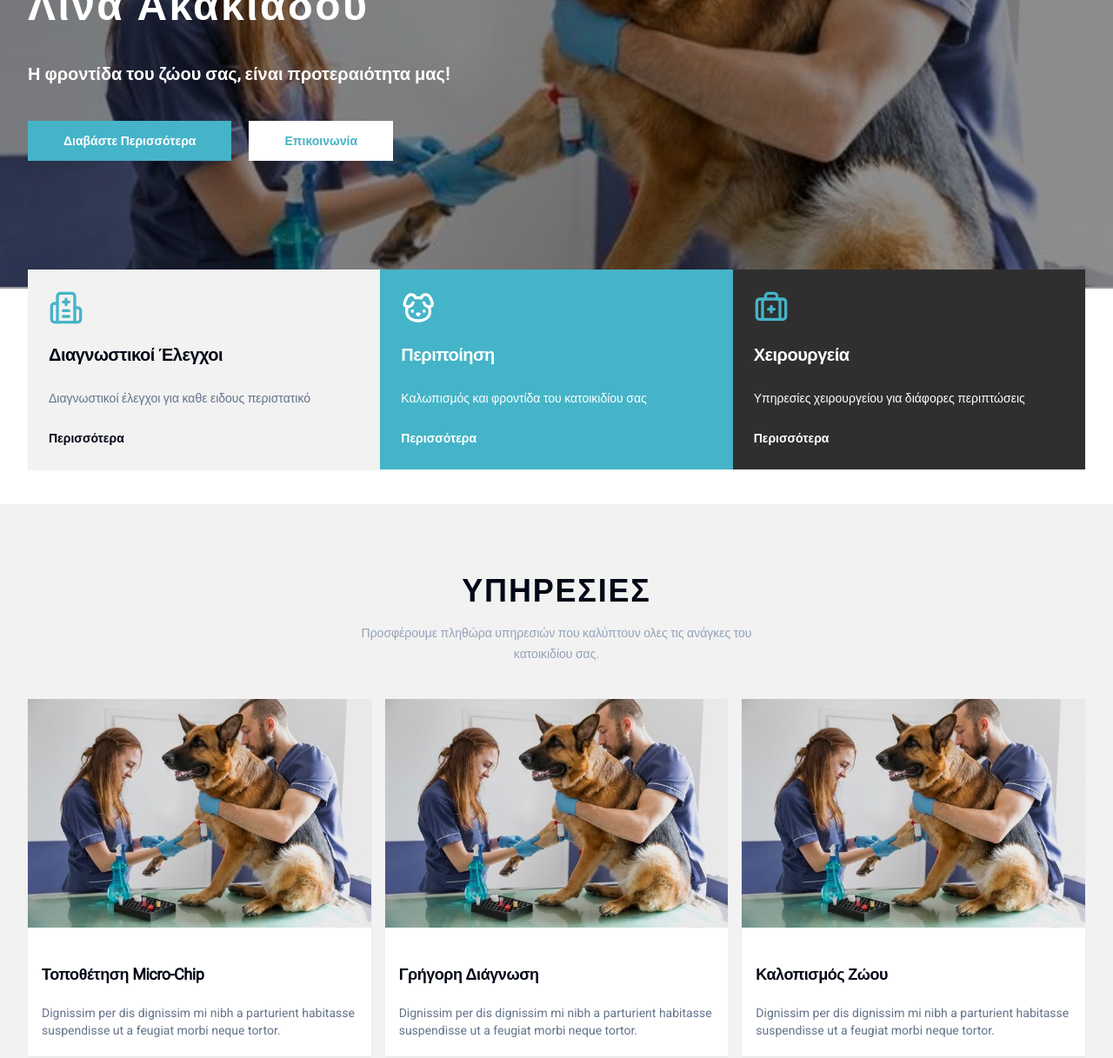
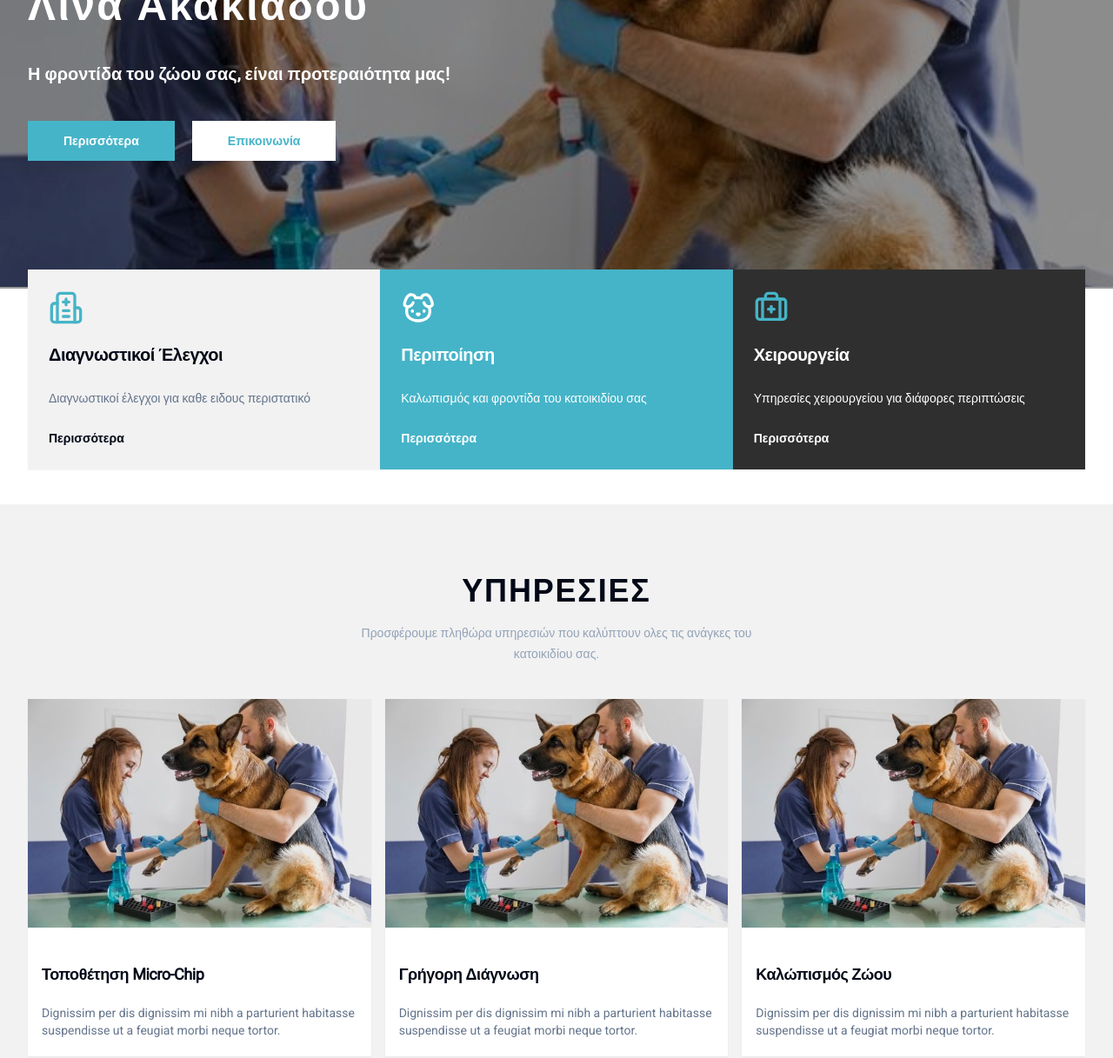
Before and after one commit to LazarosZiskos/vet-practice, a Next.js app: page / in a window 1280 px wide. Shown: the part 340-1557 px from the top of the page at 87% size. Built offline with nearby package versions, Linux system fonts and the light colour scheme.

Commit message:
more dots

```diff
--- a/app/layout.jsx
+++ b/app/layout.jsx
@@ -1,5 +1,6 @@
 import { Roboto } from "next/font/google";
 import "./globals.css";
+import Navbar from "@/components/Navbar";
 
 const roboto = Roboto({ subsets: ["latin"], weight: "400" });
 
@@ -11,7 +12,10 @@ export const metadata = {
 export default function RootLayout({ children }) {
   return (
     <html lang="en">
-      <body className={roboto.className}>{children}</body>
+      <body className={roboto.className}>
+        <Navbar />
+        {children}
+      </body>
     </html>
   );
 }
--- a/app/page.jsx
+++ b/app/page.jsx
@@ -9,7 +9,6 @@ import Testimonials from "@/components/Testimonials";
 export default function Home() {
   return (
     <main>
-      <Navbar />
       <Hero />
       <Services />
       <Doctor />
--- a/components/Doctor.jsx
+++ b/components/Doctor.jsx
@@ -11,7 +11,7 @@ const Doctor = () => {
       <div className="flex flex-col md:flex-row justify-between w-full gap-4">
         <div className="md:w-1/2 flex items-center justify-end mb-4">
           <img
-            src="doctor1.jpg"
+            src="doctor2.jpg"
             alt="doctor"
             className="w-full max-h-[500px] object-contain"
           />
@@ -25,7 +25,7 @@ const Doctor = () => {
           </p>
           <MyButton
             title="Συνεχίστε την Ανάγνωση"
-            href="/"
+            href="/about"
             style="flex items-center gap-2 text-white bg-blue1 border border-blue1 hover:bg-transparent hover:text-blue1 mr-5"
             icon={<ArrowRight />}
           ></MyButton>
--- a/components/Hero.jsx
+++ b/components/Hero.jsx
@@ -21,14 +21,14 @@ const Hero = () => {
               className="text-white font-bold leading-1 text-4xl tracking-wider pb-4 max-w-[300px]
             md:text-5xl md:max-w-[500px] md:pb-10"
             >
-              Κτηνιατρείο <br />
-              Λίνα Ακακιάδου
+              Κτηνιατρείο <br /> Λίνα Ακακιάδου
             </h1>
             <p className="text-white pb-4 font-semibold text-sm md:text-xl md:pb-10">
               Η φροντίδα του ζώου σας, είναι προτεραιότητα μας!
             </p>
+            <div className="flex">
               <MyButton
-              title="Διαβάστε Περισσότερα"
+                title="Περισσότερα"
                 style="text-white bg-blue1 border border-blue1 hover:bg-transparent hover:text-blue1 mr-5"
                 href="/about"
               />
@@ -38,6 +38,7 @@ const Hero = () => {
               hover:text-white"
                 href="/contact"
               />
+            </div>
           </div>
         </div>
 
--- a/components/Services.jsx
+++ b/components/Services.jsx
@@ -39,7 +39,7 @@ const Services = () => {
           <Card>
             <img src="dog1.jpg" alt="dog1" className="w-full" />
             <CardTitle className="pt-10 pb-5 pl-4 pr-4 text-lg hover:text-blue1">
-              Καλοπισμός Ζώου
+              Καλώπισμός Ζώου
             </CardTitle>
             <CardDescription className="pb-5 pl-4 pr-4">
               Dignissim per dis dignissim mi nibh a parturient habitasse
@@ -50,7 +50,7 @@ const Services = () => {
         <div className="flex justify-start mt-10">
           <MyButton
             title="Όλες οι υπηρεσίες"
-            href="/"
+            href="/services"
             style="text-white bg-blue1 border border-blue1 hover:bg-transparent hover:text-blue1"
           />
         </div>
--- a/components/Space.jsx
+++ b/components/Space.jsx
@@ -22,7 +22,7 @@ const Space = () => {
             κτηνιατρείο.
           </p>
         </div>
-        <div className="pt-10 pb-10 pl-5 pr-5">
+        <div className="md:pb-10 md:pt-10 pl-5 pr-5">
           <Carousel>
             <CarouselContent>
               <CarouselItem>
```
Also changed, not shown: public/doctor2.jpg (added). Lines whose indentation alone changed are shown as unchanged.
